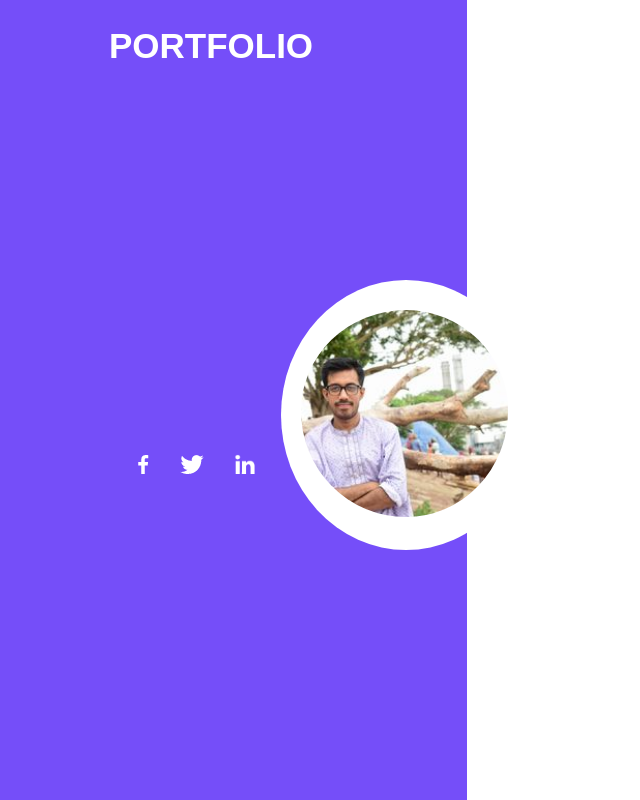
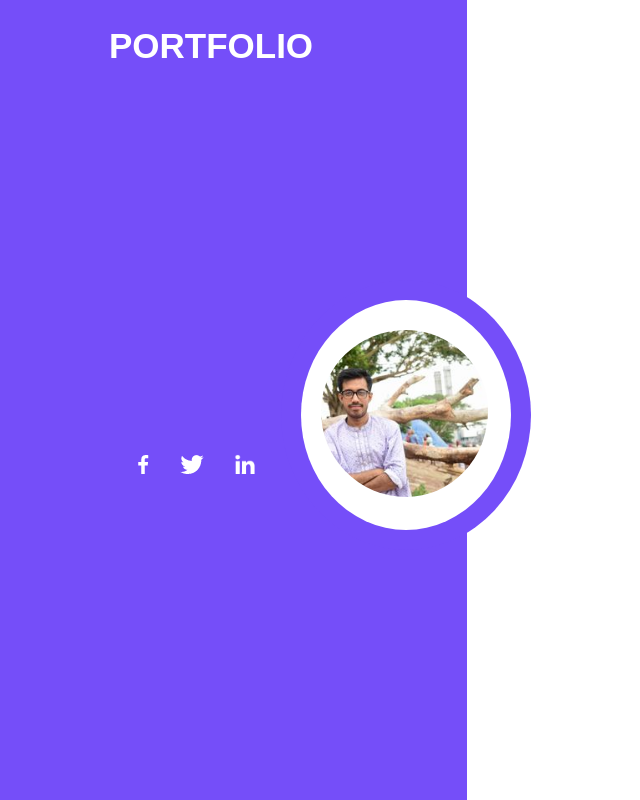
Before and after one commit to RezwanFaruque/my-portfolio, a Vue app: page / in a window 1280 px wide. Shown: the top 800 px of the page, without its empty margins (45-685 px from the left). Built offline with nearby package versions, Linux system fonts and the light colour scheme.

Commit message:
image section header done

```diff
--- a/src/assets/sass/header.scss
+++ b/src/assets/sass/header.scss
@@ -23,11 +23,14 @@ div{
                     width: 250px;
                     height: 270px;
                     border-radius: 50%;
-                    background-color: white;
+                    padding: 20px;
+                    background: 754EF9;
+                    background: #754EF9;
                     .image-outer-layer{
                         width: 100%;
                         height: 100%;
                         border-radius: 50%;
+                        background: white;
                         .image{
                             img{
                                 width: 100%;
```
